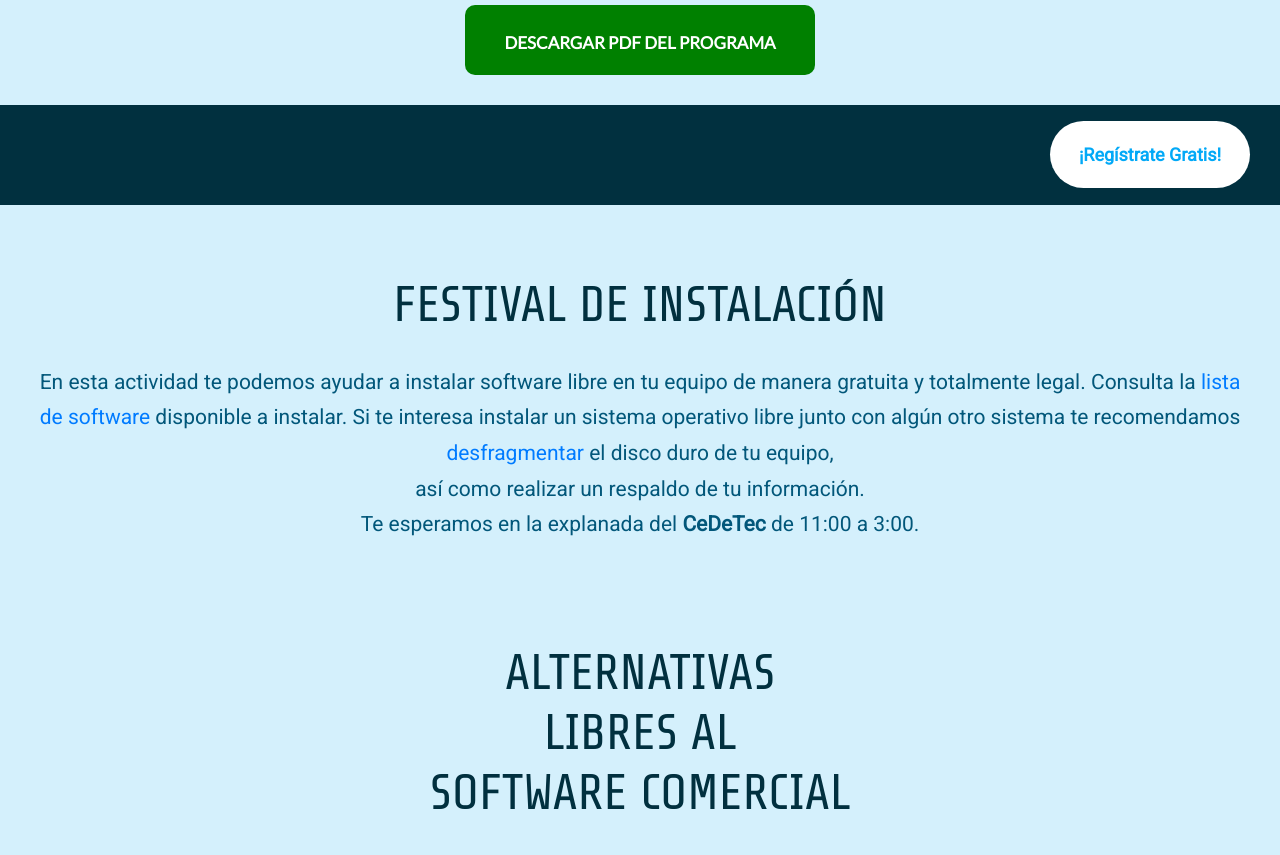
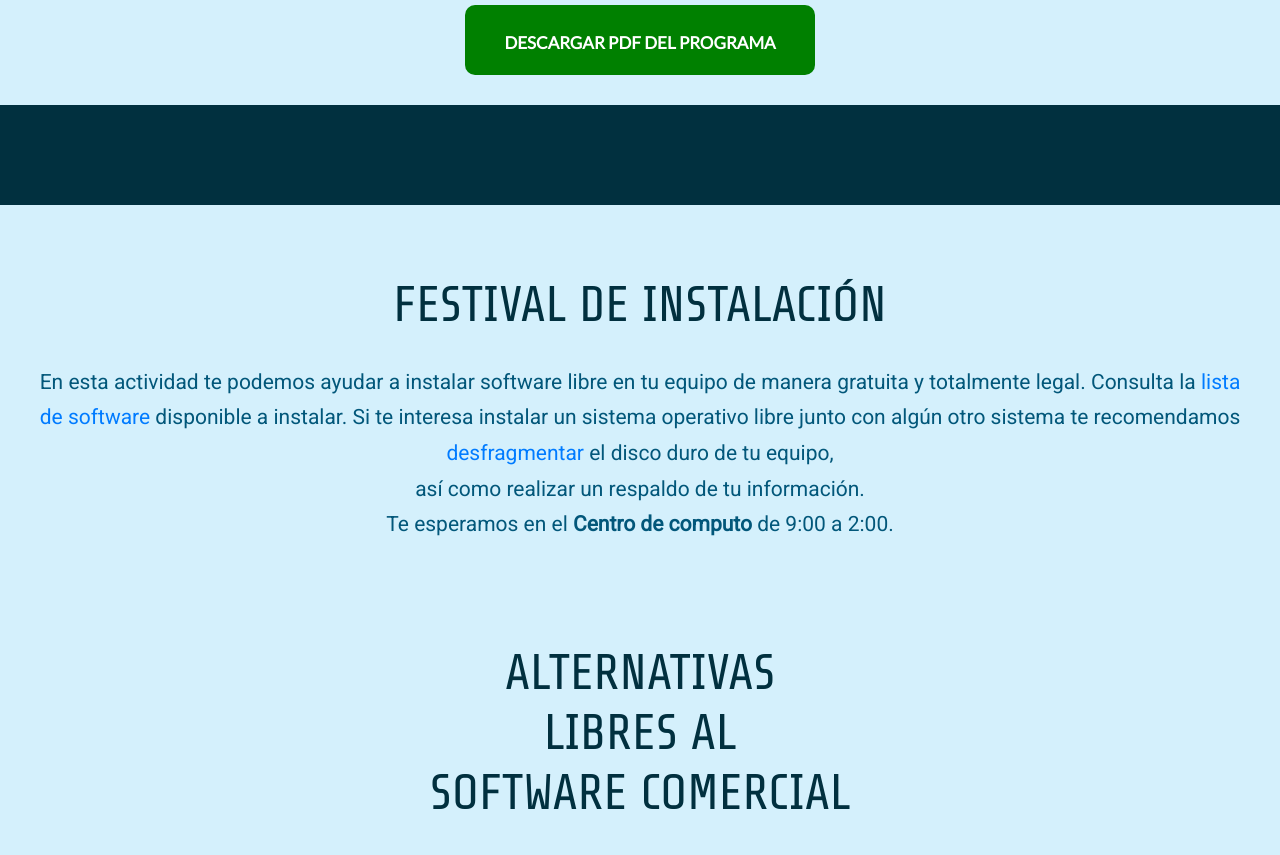
Before and after one commit to FliSolTantoyuca/page, a plain HTML site: page index.html in a window 1280 px wide. Shown: the part 1460-2315 px from the top of the page. Drawn offline with nearby package versions, Linux system fonts and the light colour scheme.

Commit message:
Edit views

```diff
--- a/index.html
+++ b/index.html
@@ -53,7 +53,6 @@
       <div class="text-box">
         <h1 class="heading-primary">
           <div class="content">
-		  <!-- <a href="https://flisol.info/"> <img src="img/flisol.png" alt="Logo" class="logo"> </a> -->
              <div class="random">
                   <span class="nbr ltr">0</span>
                   <span class="nbr ltr">0</span>
@@ -116,11 +115,13 @@
 </a>
 
 <div class="band-register">
-  <a href="#" target="_blank">
+  <!--
+    <a href="#" target="_blank">
   <div class="">
       ¡Regístrate Gratis!
   </div>
 </a>
+  -->
 </div>
 
 <span id="installfest" class="que-es-flisol">
@@ -140,7 +141,7 @@
   </a>
   el disco duro de tu equipo,<br>
   así como realizar un respaldo de tu información. <br>
-  Te esperamos en la explanada del <strong> CeDeTec </strong> de 11:00 a 3:00.
+  Te esperamos en el <strong> Centro de computo </strong> de 9:00 a 2:00.
   </p>
 
   <!-- colocar cards para talleres INICIO -->
@@ -328,13 +329,7 @@
   </div>
 </div>
 
-<!-- <h1 id="organizadores" class="org-tit" style="margin-top: 430px; font-size:1px;"> .</h1> -->
 
-<!-- INTRODUZCA CODIGO ORGANIZADORES FIN -->
-
-
-<!-- INTRODUZCA CODIGO DESARROLLADORES INICIO -->
-<!-- INTRODUZCA CODIGO DESARROLLADORES FIN -->
 
 
 <div class="cont-xono" id="torneo-xonotic">.
```
